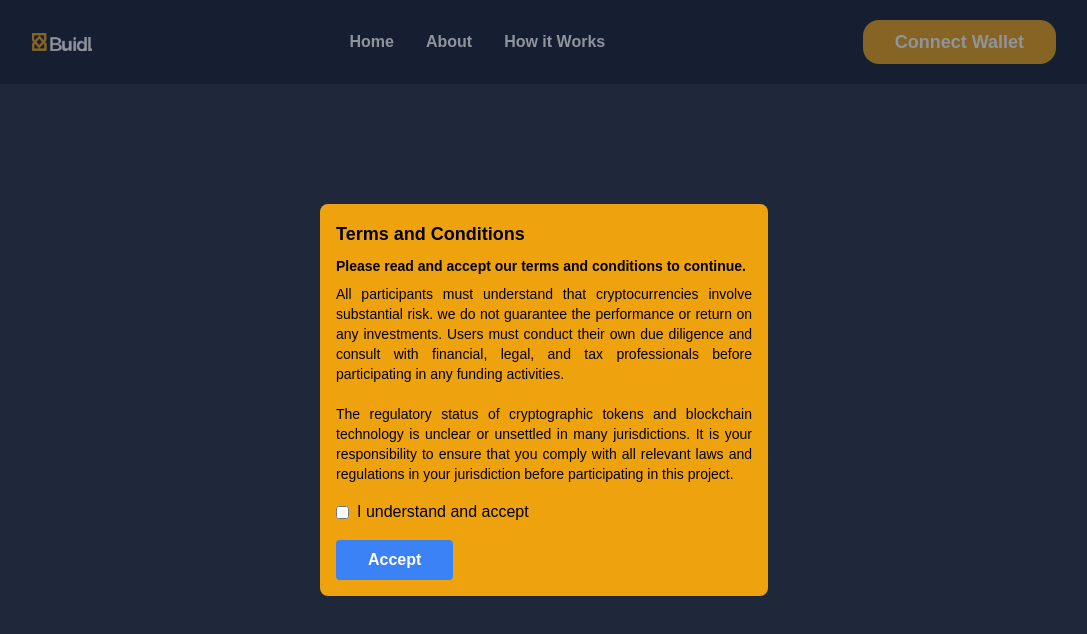
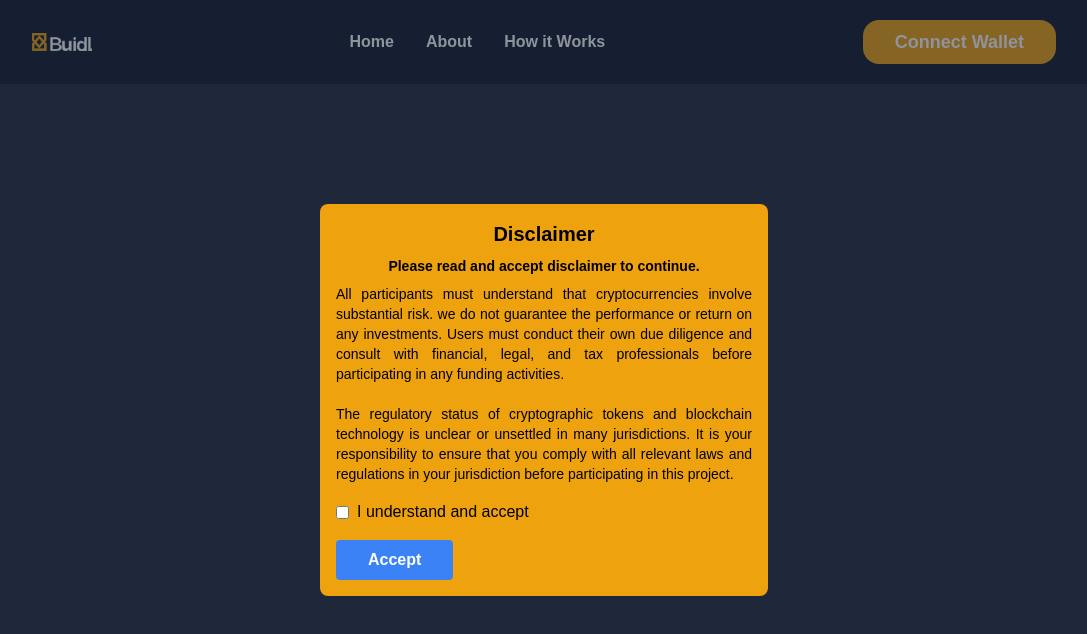
Before and after one commit to Buidlai/Buidl, a React (Create React App) app: page / in a window 1280 px wide. Shown: the top 634 px of the page, without its empty margins (96-1183 px from the left). Built offline with nearby package versions, Linux system fonts and the light colour scheme; what @rainbow-me/rainbowkit, wagmi would draw is missing.

Commit message:
disclaimer

```diff
--- a/src/Components/TermsModal.jsx
+++ b/src/Components/TermsModal.jsx
@@ -25,14 +25,14 @@ const TermsModal = ({ onAccept }) => {
 
       <div className="fixed inset-0 bg-slate-800 px-6 bg-opacity-50 flex justify-center items-center z-50">
         <div
-          className="bg-[#EEA20E] p-4 rounded-lg max-w-md w-full"
+          className="bg-[#EEA20E] p-4 rounded-lg max-w-md w-[90%]"
           style={{ maxHeight: "80vh", overflow: "auto" }}>
-          <h2 className="text-lg font-bold">Terms and Conditions</h2>
+          <h2 className="text-xl font-bold text-center">Disclaimer</h2>
           <div
             className="text-sm mt-2 overflow-y-auto"
             style={{ maxHeight: "50vh" }}>
-            <p className="font-bold mb-2">
-              Please read and accept our terms and conditions to continue.
+            <p className="font-bold mb-2 text-center">
+              Please read and accept disclaimer to continue.
             </p>
             <p className="text-black text-justify">
               All participants must understand that cryptocurrencies involve
```
